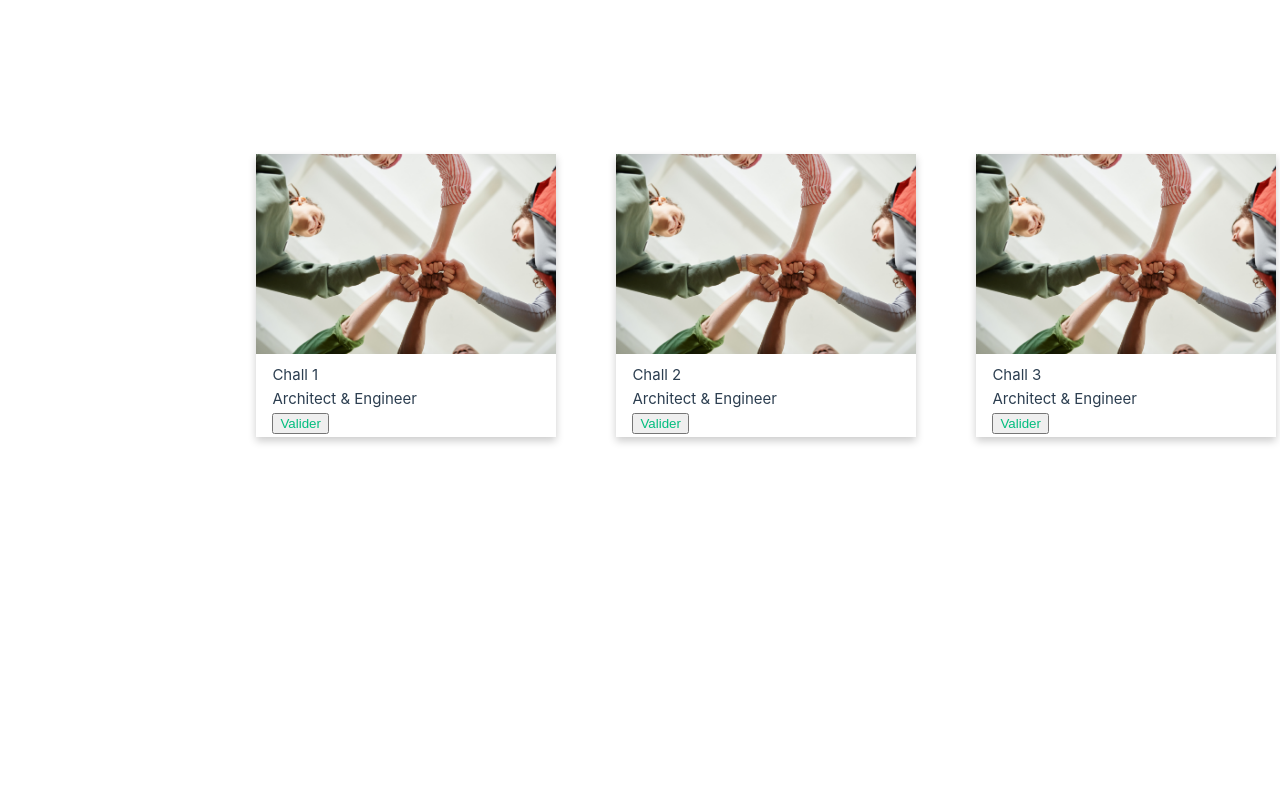
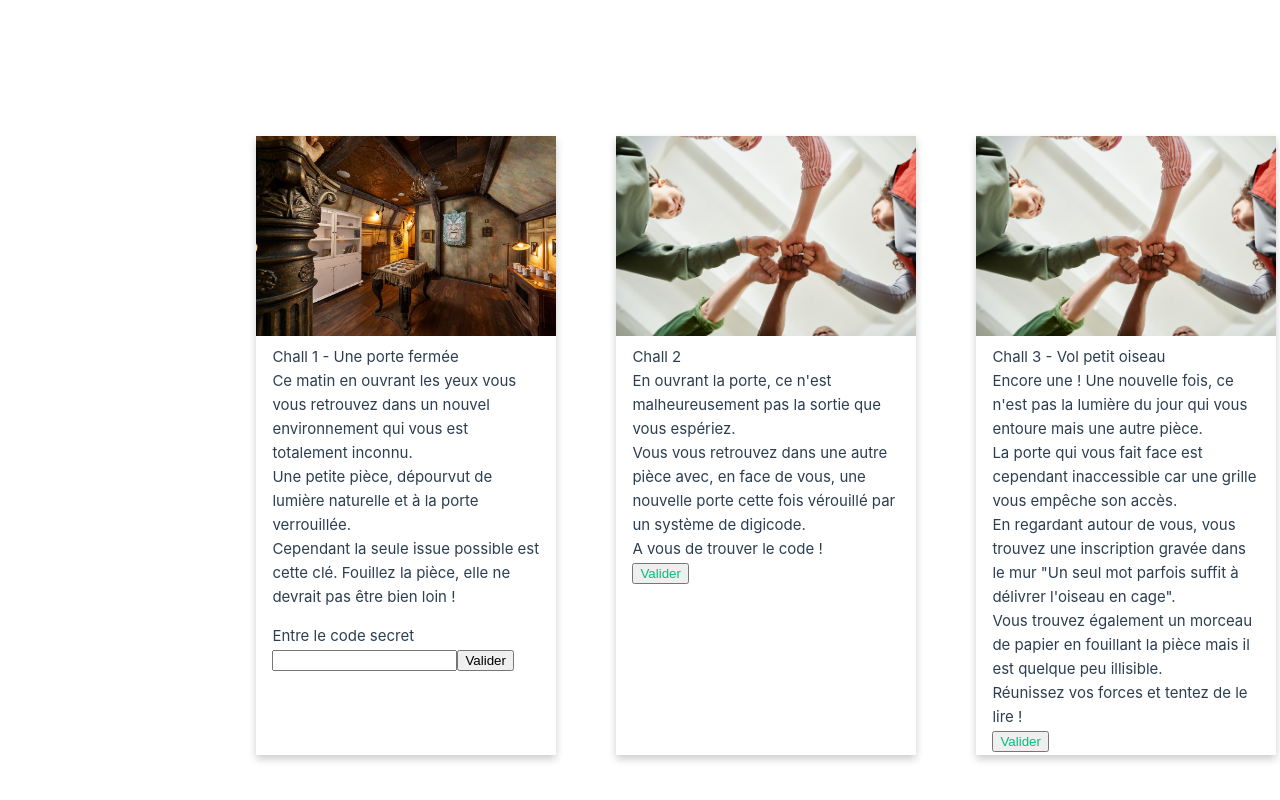
Before and after one commit to Julienlpv/Yscape-chall48h, a Vue app: page / in a window 1280 px wide. Shown: the part 294-1094 px from the top of the page. Before the commit the page ends 923 px from the top, so only its background shows below. Built offline with nearby package versions, Linux system fonts and the light colour scheme.

Commit message:
Ajout des ennoncés

```diff
--- a/src/components/cards.vue
+++ b/src/components/cards.vue
@@ -2,27 +2,40 @@
 <template>
   <div class="zoneCard">
     <div class="card">
-    <img src="../assets/Fond1.jpg" alt="Avatar">
+    <img src="../assets/room.JPG" alt="Avatar">
     <div class="container">
-      <h4><b>Chall 1</b></h4>
-      <p>Architect & Engineer</p>
-      <button router-link to="/chall1"><router-link to="/chall1">Valider</router-link></button>
-
+      <h4><b>Chall 1 - Une porte fermée</b></h4>
+      <p>Ce matin en ouvrant les yeux vous vous retrouvez dans un nouvel environnement qui vous est totalement inconnu.</p>
+      <p>Une petite pièce, dépourvut de lumière naturelle et à la porte verrouillée.</p>
+      <p>Cependant la seule issue possible est cette clé. Fouillez la pièce, elle ne devrait pas être bien loin !</p>
+    <div class="zoneInputChall1">
+      <label>Entre le code secret</label>
+        <input v-model="message" id="in">
+        <button @click="methModiStyle()">Valider</button>
+      </div>
     </div>
   </div>
+
+
   <div class="card">
     <img src="../assets/Fond1.jpg" alt="Avatar">
     <div class="container">
       <h4><b>Chall 2</b></h4>
-      <p>Architect & Engineer</p>
+      <p>En ouvrant la porte, ce n'est malheureusement pas la sortie que vous espériez. </p>
+      <p>Vous vous retrouvez dans une autre pièce avec, en face de vous, une nouvelle porte cette fois vérouillé par un système de digicode. </p>
+      <p>A vous de trouver le code !</p>
       <button router-link to="/chall2"><router-link to="/chall1">Valider</router-link></button>
     </div>
   </div>
   <div class="card">
     <img src="../assets/Fond1.jpg" alt="Avatar">
     <div class="container">
-      <h4><b>Chall 3</b></h4>
-      <p>Architect & Engineer</p>
+      <h4><b>Chall 3 - Vol petit oiseau</b></h4>
+      <p>Encore une ! Une nouvelle fois, ce n'est pas la lumière du jour qui vous entoure mais une autre pièce. </p>
+      <p>La porte qui vous fait face est cependant inaccessible car une grille vous empêche son accès. </p>
+      <p>En regardant autour de vous, vous trouvez une inscription gravée dans le mur "Un seul mot parfois suffit à délivrer l'oiseau en cage". </p>
+      <p>Vous trouvez également un morceau de papier en fouillant la pièce mais il est quelque peu illisible. </p>
+      <p>Réunissez vos forces et tentez de le lire !</p>
       <button router-link to="/chall3"><router-link to="/chall1">Valider</router-link></button>
     </div>
   </div>
@@ -36,7 +49,17 @@ defineProps({
   msg: {
     type: String,
     required: true
-  }
+  },
+  methods: {
+    methModiStyle(){
+      var input = document.getElementById("in").value;
+      console.log(input);
+        // if (message=== "violet"){
+        //   console.log(message)
+        //     const routChall1 = "/chall1"
+        // }
+
+    }}
 })
 </script>
 
@@ -54,6 +77,10 @@ h3 {
 .greetings h1,
 .greetings h3 {
   text-align: center;
+}
+
+.zoneInputChall1 {
+  margin-top: 15px;
 }
 
 @media (min-width: 1024px) {
--- a/src/views/Home.vue
+++ b/src/views/Home.vue
@@ -3,7 +3,7 @@
     <div class="timerZone">
       <TimerConcours />
     </div>
-    <div class="cardZone">
+    <div>
         <Cards />
     </div>
 </template>
@@ -22,12 +22,10 @@
   </script>
 
   <style>
-.cardZone {
 
-}
 
     .timerZone {
-    margin-top:200px;
+    margin-top:500px;
     margin-left: 30%;
   }
   </style>
```
